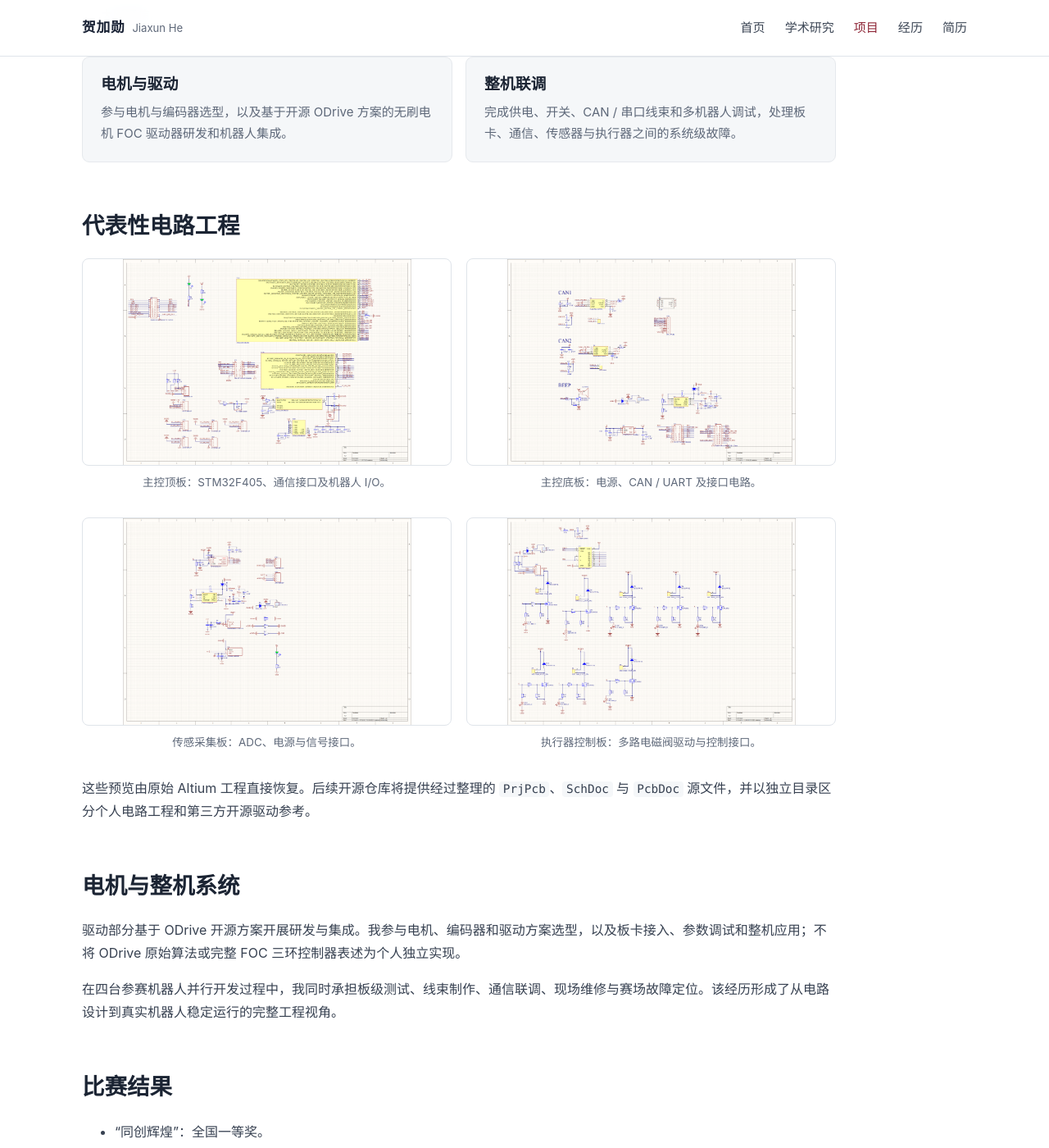
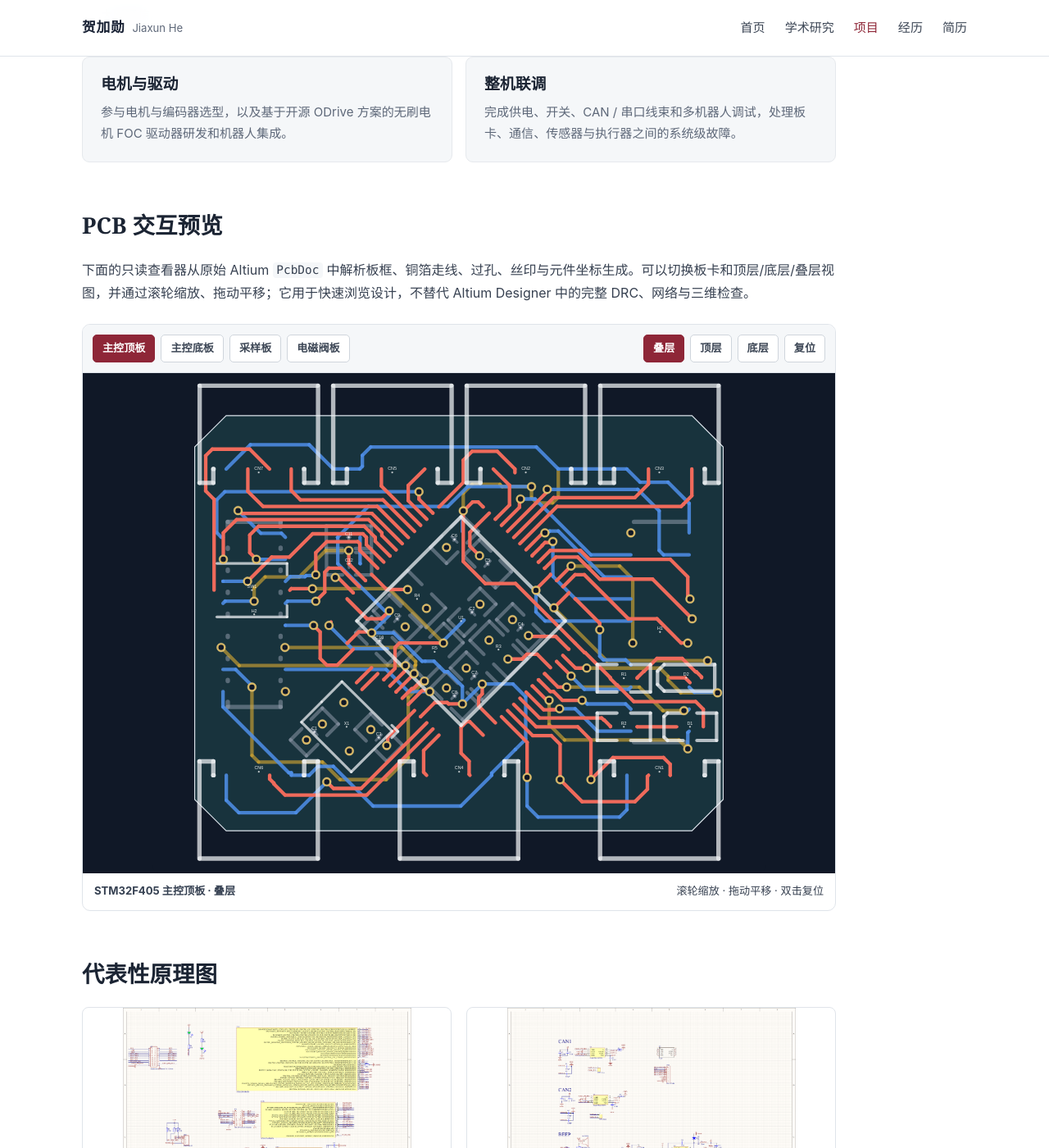
Before and after one commit to hejiaxun/hejiaxun.github.io, a Jekyll site: the page built from _projects/4_robocon_electronics.md, in a window 1280 px wide and 1400 px high, scrolled down 1405 px. Shown: the whole window at 82% size. Built offline with Jekyll 4.4.1, drawn with Linux system fonts in a browser that asks for light colours; some of the changed text lies outside the part shown.

Commit message:
Add interactive PCB viewer and ROBOCON replays

```diff
--- a/_projects/4_robocon_electronics.md
+++ b/_projects/4_robocon_electronics.md
@@ -43,7 +43,32 @@
   </div>
 </div>
 
-## 代表性电路工程
+## PCB 交互预览
+
+下面的只读查看器从原始 Altium `PcbDoc` 中解析板框、铜箔走线、过孔、丝印与元件坐标生成。可以切换板卡和顶层/底层/叠层视图，并通过滚轮缩放、拖动平移；它用于快速浏览设计，不替代 Altium Designer 中的完整 DRC、网络与三维检查。
+
+<div class="pcb-viewer" data-pcb-viewer data-asset-root="{{ '/assets/img/robocon/pcb/' | relative_url }}">
+  <div class="pcb-viewer-toolbar" aria-label="PCB 查看器控制">
+    <div class="pcb-viewer-group" aria-label="选择板卡">
+      <button type="button" class="active" data-pcb-board="controller-top" data-pcb-title="STM32F405 主控顶板">主控顶板</button>
+      <button type="button" data-pcb-board="controller-bottom" data-pcb-title="机器人主控底板">主控底板</button>
+      <button type="button" data-pcb-board="adc-sampling" data-pcb-title="传感器采样板">采样板</button>
+      <button type="button" data-pcb-board="solenoid-driver" data-pcb-title="电磁阀控制板">电磁阀板</button>
+    </div>
+    <div class="pcb-viewer-group compact" aria-label="选择视图">
+      <button type="button" class="active" data-pcb-view="all">叠层</button>
+      <button type="button" data-pcb-view="top">顶层</button>
+      <button type="button" data-pcb-view="bottom">底层</button>
+      <button type="button" data-pcb-reset>复位</button>
+    </div>
+  </div>
+  <div class="pcb-viewer-canvas" tabindex="0" aria-label="可缩放、可拖动的 PCB 预览">
+    <img src="{{ '/assets/img/robocon/pcb/controller-top-all.svg' | relative_url }}" alt="STM32F405 主控顶板叠层预览" draggable="false">
+  </div>
+  <p class="pcb-viewer-caption"><strong data-pcb-caption>STM32F405 主控顶板 · 叠层</strong><span>滚轮缩放 · 拖动平移 · 双击复位</span></p>
+</div>
+
+## 代表性原理图
 
 <div class="media-pair">
   {% include figure.html path="assets/img/robocon/main-controller-top-schematic.png" alt="STM32F405 主控顶板原理图" caption="主控顶板：STM32F405、通信接口及机器人 I/O。" %}
@@ -69,6 +94,27 @@
 - “机器马术”：两支参赛队分别获得全国一等奖、全国二等奖。
 - 合计：全国一等奖 2 项、全国二等奖 1 项。
 
+## 比赛回放
+
+<div class="video-grid">
+  <div class="project-video">
+    <video controls preload="metadata" playsinline poster="{{ '/assets/img/robocon/video/tongchuang-2022.jpg' | relative_url }}">
+      <source src="{{ '/assets/video/robocon/tongchuang-2022-second-match.mp4' | relative_url }}" type="video/mp4">
+      你的浏览器暂不支持 HTML5 视频。
+    </video>
+    <p><strong>“同创辉煌”比赛回放</strong><br>武汉大学代表队第二场，CV2 视角。</p>
+  </div>
+  <div class="project-video">
+    <video controls preload="metadata" playsinline poster="{{ '/assets/img/robocon/video/equestrian-2022.jpg' | relative_url }}">
+      <source src="{{ '/assets/video/robocon/equestrian-wuhan-team-2-round-1.mp4' | relative_url }}" type="video/mp4">
+      你的浏览器暂不支持 HTML5 视频。
+    </video>
+    <p><strong>“机器马术”比赛回放</strong><br>武汉大学 2 队第一轮直播回放。</p>
+  </div>
+</div>
+
+<script src="{{ '/assets/js/pcb-viewer.js' | relative_url }}" defer></script>
+
 ## 工程复盘
 
 比赛暴露的问题不仅来自单块电路，也来自传感器、电磁干扰、线束规范、接口一致性和多节点通信之间的耦合。赛后复盘重点覆盖激光测距可靠性、模拟传感器抗干扰、CAN 线束与端口编号、主控负载、紧急断电和电源冗余等问题，为后续板卡和整机设计形成了可复用的检查项。
--- a/assets/css/site.css
+++ b/assets/css/site.css
@@ -634,6 +634,107 @@
   background: #fff;
 }
 
+.pcb-viewer {
+  margin: 24px 0 36px;
+  overflow: hidden;
+  border: 1px solid var(--line);
+  border-radius: 10px;
+  background: #fff;
+}
+
+.pcb-viewer-toolbar {
+  display: flex;
+  align-items: center;
+  justify-content: space-between;
+  gap: 12px;
+  padding: 12px;
+  border-bottom: 1px solid var(--line);
+  background: var(--soft);
+}
+
+.pcb-viewer-group {
+  display: flex;
+  flex-wrap: wrap;
+  gap: 7px;
+}
+
+.pcb-viewer-group button {
+  min-height: 34px;
+  padding: 0 11px;
+  color: #3c4655;
+  background: #fff;
+  border: 1px solid #cfd5dc;
+  border-radius: 5px;
+  cursor: pointer;
+  font: inherit;
+  font-size: 0.82rem;
+  font-weight: 650;
+}
+
+.pcb-viewer-group button:hover,
+.pcb-viewer-group button.active {
+  color: #fff;
+  background: var(--accent);
+  border-color: var(--accent);
+}
+
+.pcb-viewer-canvas {
+  position: relative;
+  height: min(64vw, 610px);
+  min-height: 360px;
+  overflow: hidden;
+  background: #101827;
+  cursor: zoom-in;
+  touch-action: none;
+}
+
+.pcb-viewer-canvas.dragging {
+  cursor: grabbing;
+}
+
+.pcb-viewer-canvas img {
+  width: 100%;
+  height: 100%;
+  object-fit: contain;
+  transform-origin: center;
+  transition: transform 100ms ease-out;
+  user-select: none;
+}
+
+.pcb-viewer-canvas.dragging img {
+  transition: none;
+}
+
+.pcb-viewer-caption {
+  display: flex;
+  justify-content: space-between;
+  gap: 16px;
+  margin: 0;
+  padding: 10px 14px 12px;
+  color: var(--muted);
+  font-size: 0.82rem;
+}
+
+.pcb-viewer-caption strong {
+  color: #364152;
+}
+
+.video-grid {
+  display: grid;
+  grid-template-columns: repeat(2, minmax(0, 1fr));
+  gap: 18px;
+  margin: 18px 0 34px;
+}
+
+.video-grid .project-video {
+  margin: 0;
+}
+
+.video-grid .project-video video {
+  aspect-ratio: 16 / 9;
+  object-fit: contain;
+}
+
 .site-footer {
   border-top: 1px solid var(--line);
 }
@@ -676,6 +777,21 @@
 
   .media-pair {
     grid-template-columns: 1fr;
+  }
+
+  .video-grid {
+    grid-template-columns: 1fr;
+  }
+
+  .pcb-viewer-toolbar,
+  .pcb-viewer-caption {
+    align-items: flex-start;
+    flex-direction: column;
+  }
+
+  .pcb-viewer-canvas {
+    height: 72vw;
+    min-height: 300px;
   }
 
   .header-inner {
--- /dev/null
+++ b/assets/js/pcb-viewer.js
@@ -0,0 +1,106 @@
+(() => {
+  const viewer = document.querySelector("[data-pcb-viewer]");
+  if (!viewer) return;
+
+  const image = viewer.querySelector(".pcb-viewer-canvas img");
+  const canvas = viewer.querySelector(".pcb-viewer-canvas");
+  const caption = viewer.querySelector("[data-pcb-caption]");
+  const root = viewer.dataset.assetRoot;
+  const viewNames = { all: "叠层", top: "顶层", bottom: "底层" };
+  let board = "controller-top";
+  let boardTitle = "STM32F405 主控顶板";
+  let view = "all";
+  let scale = 1;
+  let offsetX = 0;
+  let offsetY = 0;
+  let dragging = false;
+  let startX = 0;
+  let startY = 0;
+
+  function renderTransform() {
+    image.style.transform = `translate(${offsetX}px, ${offsetY}px) scale(${scale})`;
+  }
+
+  function resetTransform() {
+    scale = 1;
+    offsetX = 0;
+    offsetY = 0;
+    renderTransform();
+  }
+
+  function updateImage() {
+    image.src = `${root}${board}-${view}.svg`;
+    image.alt = `${boardTitle}${viewNames[view]}预览`;
+    caption.textContent = `${boardTitle} · ${viewNames[view]}`;
+    resetTransform();
+  }
+
+  viewer.querySelectorAll("[data-pcb-board]").forEach((button) => {
+    button.addEventListener("click", () => {
+      viewer.querySelectorAll("[data-pcb-board]").forEach((item) => item.classList.remove("active"));
+      button.classList.add("active");
+      board = button.dataset.pcbBoard;
+      boardTitle = button.dataset.pcbTitle;
+      updateImage();
+    });
+  });
+
+  viewer.querySelectorAll("[data-pcb-view]").forEach((button) => {
+    button.addEventListener("click", () => {
+      viewer.querySelectorAll("[data-pcb-view]").forEach((item) => item.classList.remove("active"));
+      button.classList.add("active");
+      view = button.dataset.pcbView;
+      updateImage();
+    });
+  });
+
+  viewer.querySelector("[data-pcb-reset]").addEventListener("click", resetTransform);
+  canvas.addEventListener("dblclick", resetTransform);
+
+  canvas.addEventListener(
+    "wheel",
+    (event) => {
+      event.preventDefault();
+      const previous = scale;
+      scale = Math.min(4, Math.max(1, scale * (event.deltaY < 0 ? 1.14 : 0.88)));
+      if (scale === 1) {
+        offsetX = 0;
+        offsetY = 0;
+      } else {
+        const rect = canvas.getBoundingClientRect();
+        const cursorX = event.clientX - rect.left - rect.width / 2;
+        const cursorY = event.clientY - rect.top - rect.height / 2;
+        offsetX -= cursorX * (scale / previous - 1);
+        offsetY -= cursorY * (scale / previous - 1);
+      }
+      renderTransform();
+    },
+    { passive: false }
+  );
+
+  canvas.addEventListener("pointerdown", (event) => {
+    if (scale <= 1) return;
+    dragging = true;
+    startX = event.clientX - offsetX;
+    startY = event.clientY - offsetY;
+    canvas.setPointerCapture(event.pointerId);
+    canvas.classList.add("dragging");
+  });
+
+  canvas.addEventListener("pointermove", (event) => {
+    if (!dragging) return;
+    offsetX = event.clientX - startX;
+    offsetY = event.clientY - startY;
+    renderTransform();
+  });
+
+  function stopDragging(event) {
+    if (!dragging) return;
+    dragging = false;
+    canvas.classList.remove("dragging");
+    if (canvas.hasPointerCapture(event.pointerId)) canvas.releasePointerCapture(event.pointerId);
+  }
+
+  canvas.addEventListener("pointerup", stopDragging);
+  canvas.addEventListener("pointercancel", stopDragging);
+})();
```
Also changed, not shown: other parts of _projects/4_robocon_electronics.md (+1 -1 lines), assets/img/robocon/pcb/adc-sampling-all.svg (added), assets/img/robocon/pcb/adc-sampling-bottom.svg (added), assets/img/robocon/pcb/adc-sampling-top.svg (added), assets/img/robocon/pcb/controller-bottom-all.svg (added), assets/img/robocon/pcb/controller-bottom-bottom.svg (added), assets/img/robocon/pcb/controller-bottom-top.svg (added), assets/img/robocon/pcb/controller-top-all.svg (added), assets/img/robocon/pcb/controller-top-bottom.svg (added), assets/img/robocon/pcb/controller-top-top.svg (added), assets/img/robocon/pcb/solenoid-driver-all.svg (added), assets/img/robocon/pcb/solenoid-driver-bottom.svg (added), assets/img/robocon/pcb/solenoid-driver-top.svg (added), assets/img/robocon/video/equestrian-2022.jpg (added), 1 more files, 2 other files.
